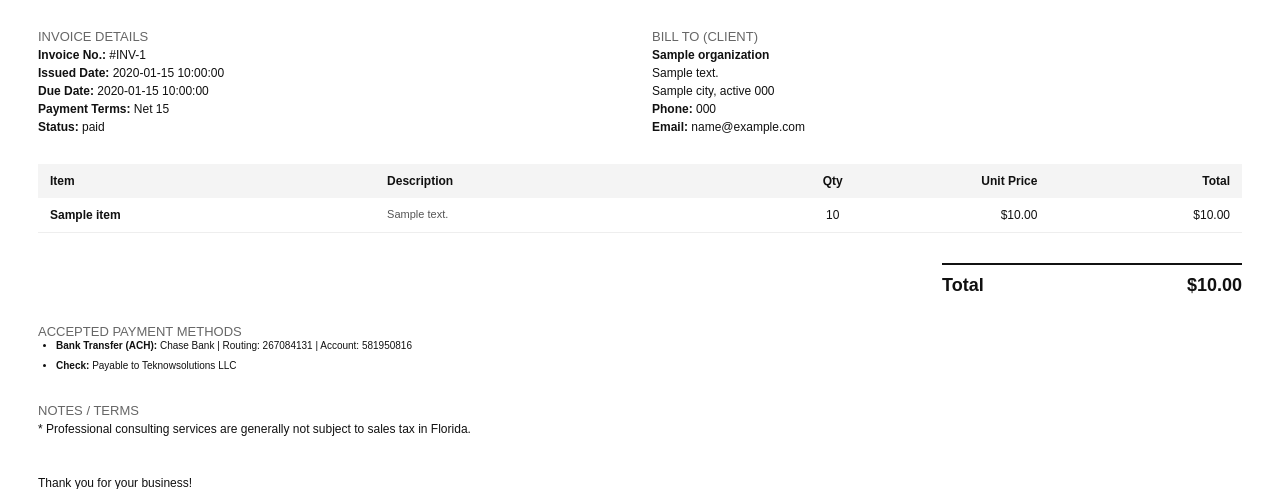
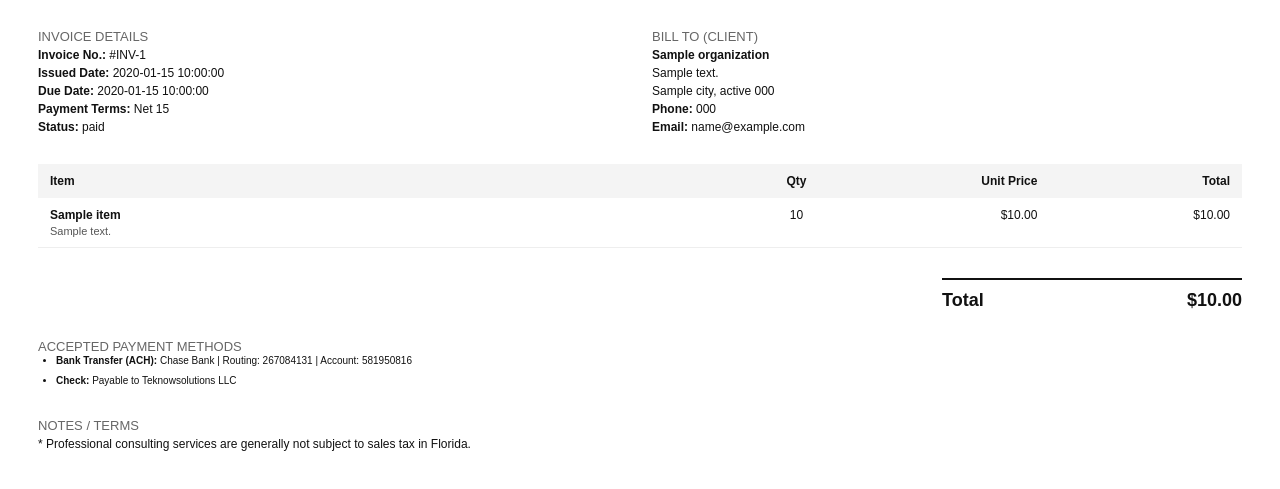
Before and after one commit to auribem84/tksolutions-webapp-backend, a Python web app: template app/templates/invoice.html in a window 1280 px wide. Shown: the part 233-722 px from the top of the page. Run offline with Jinja, Linux system fonts and the light colour scheme; the template is opened without the code that fills it: most values are stand-ins (such as "Sample title", 1, 10 or a date in 2020); grey boxes marked "Sample" are stand-in pictures.

Commit message:
style: merge Item+Description into single column in invoice PDF
Description now appears below item title in the same cell instead of
a separate column. Colgroup updated to 4 columns (58/10/16/16%).

Co-Authored-By: Claude Sonnet 4.6 <noreply@anthropic.com>

```diff
--- a/app/templates/invoice.html
+++ b/app/templates/invoice.html
@@ -68,14 +68,15 @@
       font-size: 12px;
     }
 
-    td.item-title {
+    .item-title {
       font-weight: bold;
     }
 
-    td.item-desc {
+    .item-desc {
       color: #555;
       font-size: 11px;
       white-space: pre-wrap;
+      margin-top: 3px;
     }
 
     td.center { text-align: center; }
@@ -267,17 +268,15 @@
 
   <table>
     <colgroup>
-      <col style="width:28%" />
-      <col style="width:34%" />
-      <col style="width:8%"  />
-      <col style="width:14%" />
+      <col style="width:58%" />
+      <col style="width:10%"  />
+      <col style="width:16%" />
       <col style="width:16%" />
     </colgroup>
 
     <thead>
       <tr>
         <th>Item</th>
-        <th>Description</th>
         <th style="text-align:center">Qty</th>
         <th style="text-align:right">Unit Price</th>
         <th style="text-align:right">Total</th>
@@ -288,8 +287,12 @@
       {% if invoice.line_items %}
         {% for item in invoice.line_items %}
         <tr>
-          <td class="item-title">{{ item.title }}</td>
-          <td class="item-desc">{{ item.description }}</td>
+          <td>
+            <div class="item-title">{{ item.title }}</div>
+            {% if item.description %}
+            <div class="item-desc">{{ item.description }}</div>
+            {% endif %}
+          </td>
           <td class="center">{{ item.quantity }}</td>
           <td class="right">${{ "%.2f"|format(item.unit_price) }}</td>
           <td class="right">${{ "%.2f"|format(item.total) }}</td>
@@ -297,7 +300,7 @@
         {% endfor %}
       {% else %}
         <tr>
-          <td class="item-title" colspan="2">{{ invoice.description }}</td>
+          <td class="item-title">{{ invoice.description }}</td>
           <td class="center">1</td>
           <td class="right">${{ "%.2f"|format(invoice.amount) }}</td>
           <td class="right">${{ "%.2f"|format(invoice.amount) }}</td>
```
